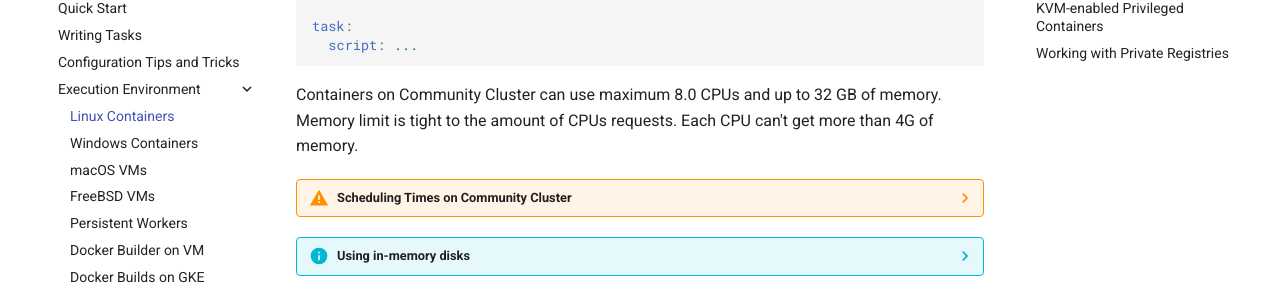
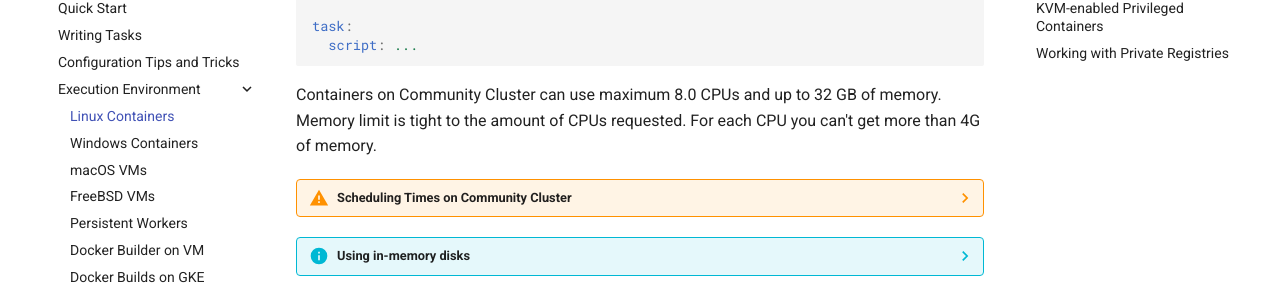
Before and after one commit to cirruslabs/cirrus-ci-docs, an MkDocs documentation site: the page built from docs/guide/linux.md, in a window 1280 px wide and 900 px high, scrolled down 403 px. Shown: the part 175-469 px from the top of the window. Built offline with MkDocs 1.6.1 and Material for MkDocs 9.7.7, drawn with Linux system fonts in a browser that asks for light colours; comment, search, counter and statistics services are not loaded.

Commit message:
Better wording

````diff
--- a/docs/guide/linux.md
+++ b/docs/guide/linux.md
@@ -19,7 +19,7 @@ task:
 ```
 
 Containers on Community Cluster can use maximum 8.0 CPUs and up to 32 GB of memory. Memory limit is tight to the amount
-of CPUs requests. Each CPU can't get more than 4G of memory.
+of CPUs requested. For each CPU you can't get more than 4G of memory.
 
 ??? warning "Scheduling Times on Community Cluster"
     Since Community Cluster is shared, scheduling times for containers can vary from time to time. Also, the smaller a container
````
